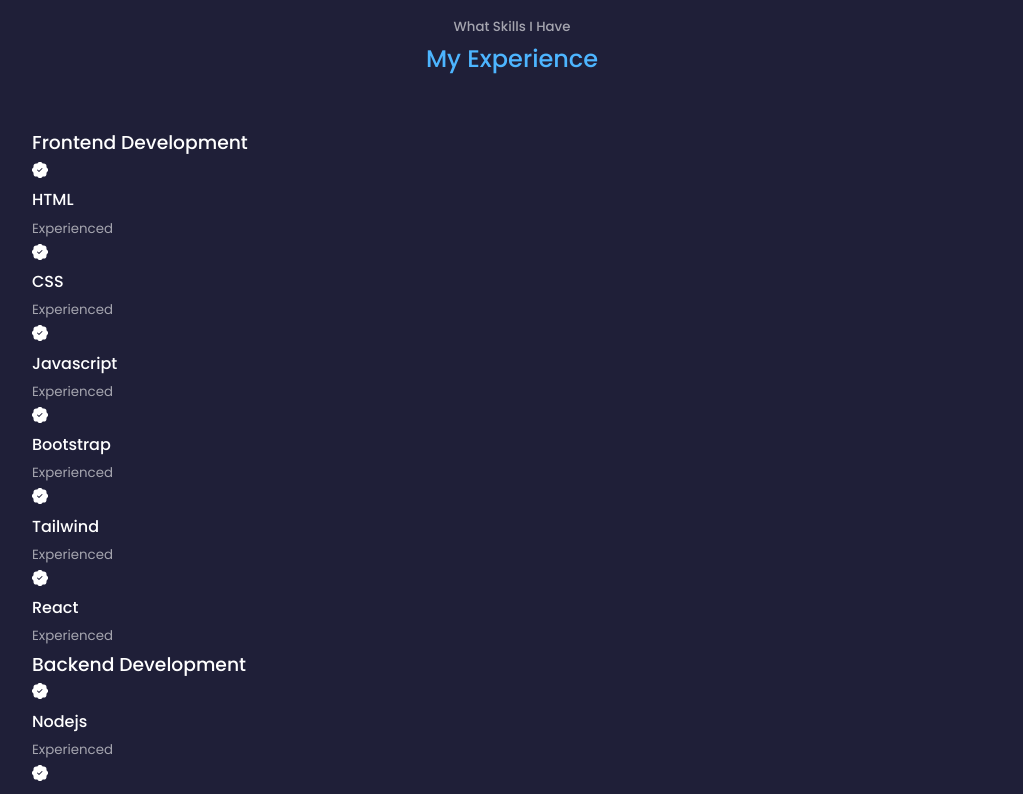
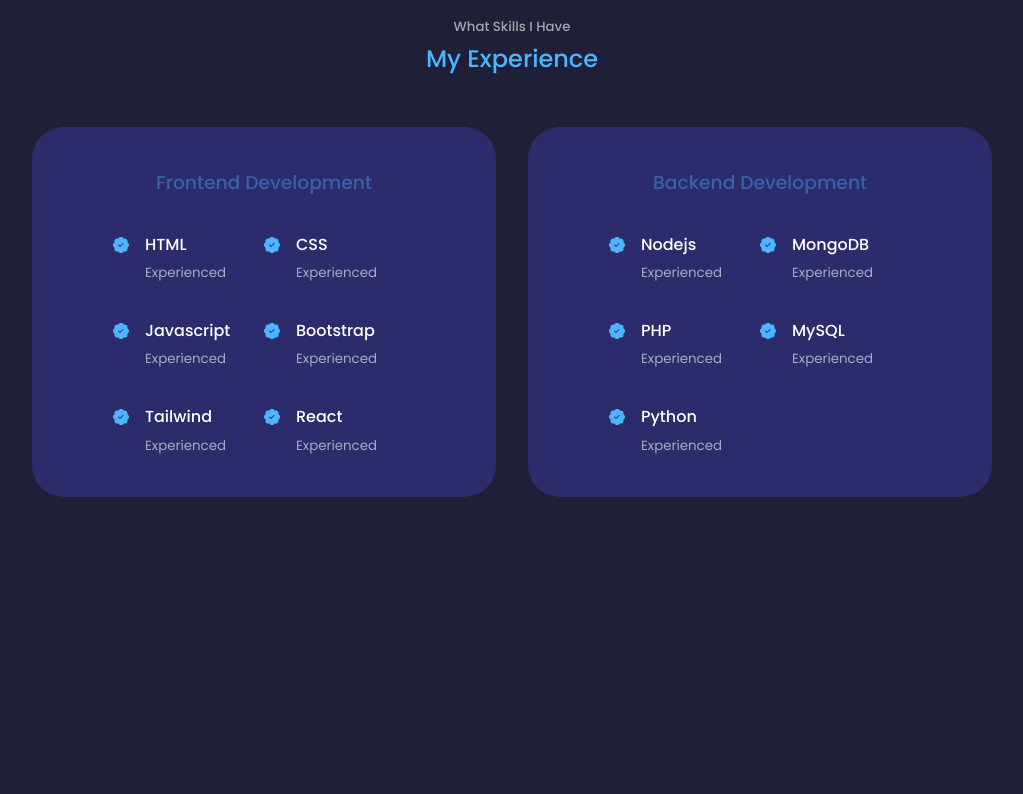
Before and after one commit to FadyAttia11/personal-portfolio, a React (Create React App) app: page / in a window 1280 px wide. Shown: the part 1840-2634 px from the top of the page, without its empty margins (128-1151 px from the left). Built offline with nearby package versions, Linux system fonts and the light colour scheme.

Commit message:
add: styling for experience component

```diff
--- a/src/components/experience/Experience.js
+++ b/src/components/experience/Experience.js
@@ -13,34 +13,46 @@
           <h3>Frontend Development</h3>
           <div className="experience__content">
             <article className="experience__details">
-              <BsPatchCheckFill />
+              <BsPatchCheckFill className="experience__details-icon" />
+              <div>
                 <h4>HTML</h4>
                 <small class="text-light">Experienced</small>
+              </div>
             </article>
             <article className="experience__details">
-              <BsPatchCheckFill />
+              <BsPatchCheckFill className="experience__details-icon" />
+              <div>
                 <h4>CSS</h4>
                 <small class="text-light">Experienced</small>
+              </div>
             </article>
             <article className="experience__details">
-              <BsPatchCheckFill />
+              <BsPatchCheckFill className="experience__details-icon" />
+              <div>
                 <h4>Javascript</h4>
                 <small class="text-light">Experienced</small>
+              </div>
             </article>
             <article className="experience__details">
-              <BsPatchCheckFill />
+              <BsPatchCheckFill className="experience__details-icon" />
+              <div>
                 <h4>Bootstrap</h4>
                 <small class="text-light">Experienced</small>
+              </div>
             </article>
             <article className="experience__details">
-              <BsPatchCheckFill />
+              <BsPatchCheckFill className="experience__details-icon" />
+              <div>
                 <h4>Tailwind</h4>
                 <small class="text-light">Experienced</small>
+              </div>
             </article>
             <article className="experience__details">
-              <BsPatchCheckFill />
+              <BsPatchCheckFill className="experience__details-icon" />
+              <div>
                 <h4>React</h4>
                 <small class="text-light">Experienced</small>
+              </div>
             </article>
           </div>
         </div>
@@ -49,29 +61,39 @@
           <h3>Backend Development</h3>
           <div className="experience__content">
             <article className="experience__details">
-              <BsPatchCheckFill />
+              <BsPatchCheckFill className="experience__details-icon" />
+              <div>
                 <h4>Nodejs</h4>
                 <small class="text-light">Experienced</small>
+              </div>
             </article>
             <article className="experience__details">
-              <BsPatchCheckFill />
+              <BsPatchCheckFill className="experience__details-icon" />
+              <div>
                 <h4>MongoDB</h4>
                 <small class="text-light">Experienced</small>
+              </div>
             </article>
             <article className="experience__details">
-              <BsPatchCheckFill />
+              <BsPatchCheckFill className="experience__details-icon" />
+              <div>
                 <h4>PHP</h4>
                 <small class="text-light">Experienced</small>
+              </div>
             </article>
             <article className="experience__details">
-              <BsPatchCheckFill />
+              <BsPatchCheckFill className="experience__details-icon" />
+              <div>
                 <h4>MySQL</h4>
                 <small class="text-light">Experienced</small>
+              </div>
             </article>
             <article className="experience__details">
-              <BsPatchCheckFill />
+              <BsPatchCheckFill className="experience__details-icon" />
+              <div>
                 <h4>Python</h4>
                 <small class="text-light">Experienced</small>
+              </div>
             </article>
           </div>
         </div>
--- a/src/components/experience/experience.css
+++ b/src/components/experience/experience.css
@@ -0,0 +1,41 @@
+.experience__container {
+  display: grid;
+  grid-template-columns: 1fr 1fr;
+  gap: 2rem;
+}
+
+.experience__container > div {
+  background: var(--color-bg-variant);
+  padding: 2.4rem 5rem;
+  border-radius: 2rem;
+  border: 1px solid transparent;
+  transition: var(--transition);
+}
+
+.experience__container > div:hover {
+  background: transparent;
+  border-color: var(--color-primary-variant);
+  cursor: default;
+}
+
+.experience__container > div h3 {
+  text-align: center;
+  margin-bottom: 2rem;
+  color: var(--color-primary-variant);
+}
+
+.experience__content {
+  display: grid;
+  grid-template-columns: 1fr 1fr;
+  row-gap: 2rem;
+}
+
+.experience__details {
+  display: flex;
+  gap: 1rem;
+}
+
+.experience__details-icon {
+  margin-top: 6px;
+  color: var(--color-primary);
+}
```
Lines whose indentation alone changed are shown as unchanged.
